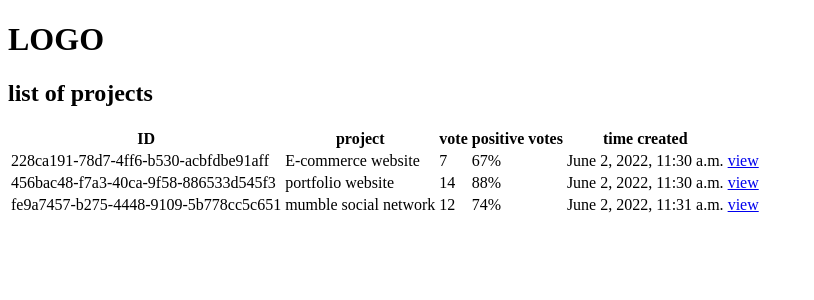
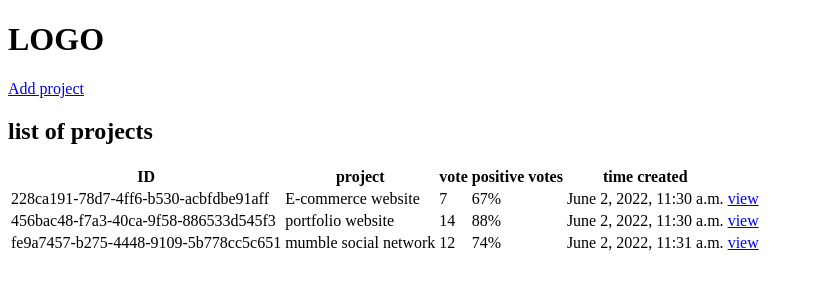
Before and after one commit to nastaranxyousefi/dev-search-website-by-Django, a Django app: page / in a window 1280 px wide. Shown: the top 300 px of the page, without its empty margins (0-814 px from the left). Run offline with Django 3.2, Linux system fonts and the light colour scheme; data comes from the database, SQL or seed files in the repository.

Commit message:
add create_project link to navbar.html

```diff
--- a/projects/urls.py
+++ b/projects/urls.py
@@ -5,6 +5,6 @@ from . import views
 urlpatterns = [
     path('', views.projects, name='projects'),
     path('project/<str:pk>/', views.project, name='project'),
-    path('create-project/', views.create_project, name='creat_project'),
+    path('create-project/', views.create_project, name='create_project'),
 
 ]
--- a/templates/navbar.html
+++ b/templates/navbar.html
@@ -1 +1,2 @@
 <h1>LOGO</h1>
+<a href="{% url 'create_project' %}">Add project</a>
```
